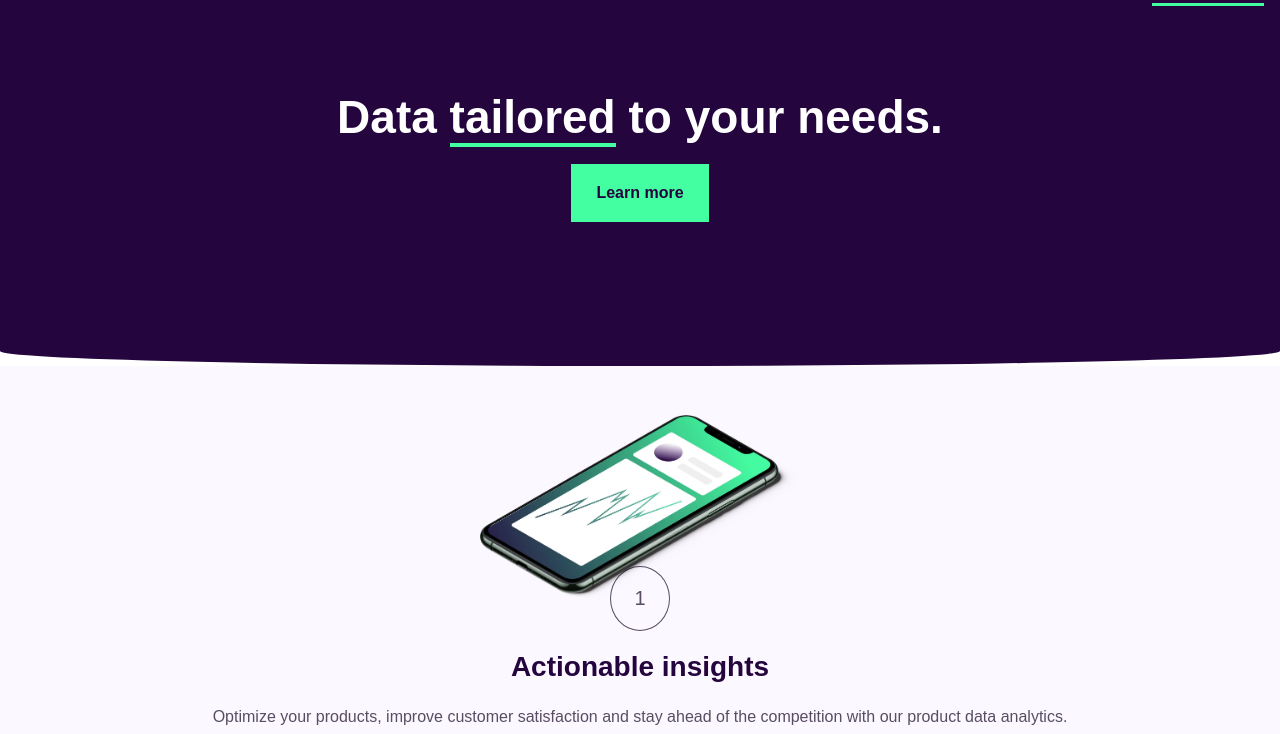
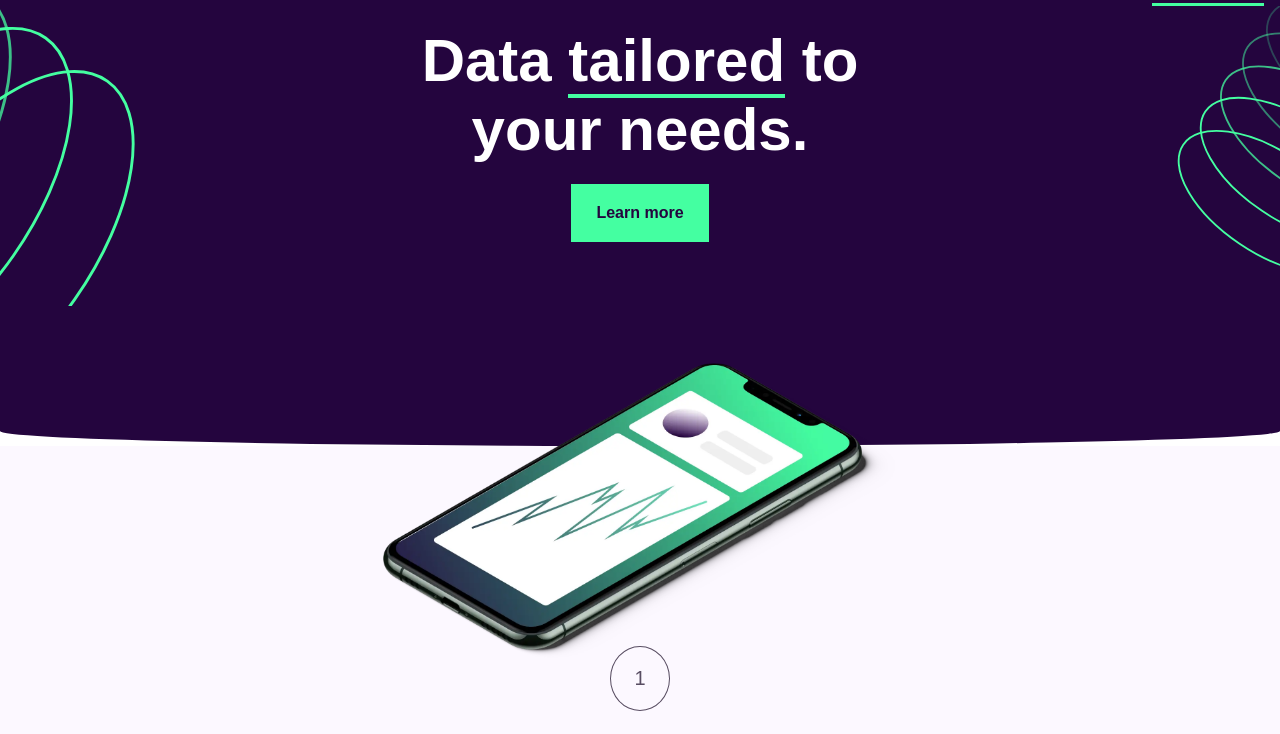
Before and after one commit to byaskew3/Worklit-Landing-Page, a plain HTML site: page project/index.html in a window 1280 px wide. Shown: the part 61-795 px from the top of the page. Drawn offline with Linux system fonts and the light colour scheme.

Commit message:
started tablet layout

```diff
--- a/project/index.html
+++ b/project/index.html
@@ -16,7 +16,7 @@
       </ul>
     </nav>
     <section class="head-section">
-      <h1>Data <span>tailored</span> to your needs.</h1>
+      <h1>Data <span>tailored</span> to <br> your needs.</h1>
       <button><a href="#">Learn more</a></button>
     </section>
   </div>
--- a/project/styles.css
+++ b/project/styles.css
@@ -42,7 +42,7 @@ li {
 }
 
 .head-section {
-    padding: 64px 16px;
+    padding: 0px 16px 64px 16px;
     color: white;
 }
 
@@ -168,3 +168,27 @@ footer div {
 .icons img {
     margin: 0 10px;
 }
+
+
+/* Tablet Layout */
+@media (width >= 768px) {
+    h1 {
+        font-size: 60px;
+    }
+    .head-section {
+        background:
+            url(./assets/images/bg-pattern-3.svg) -70% no-repeat,
+            url(./assets/images/bg-pattern-2.svg) 120% 110% no-repeat;
+        background-size: 50%, 25%;
+    }
+
+    .purple-bg {
+        padding-bottom: 140px;
+    }
+
+    .phone-img {
+        width: 514px;
+        bottom: 80px;
+    }
+
+}
```
